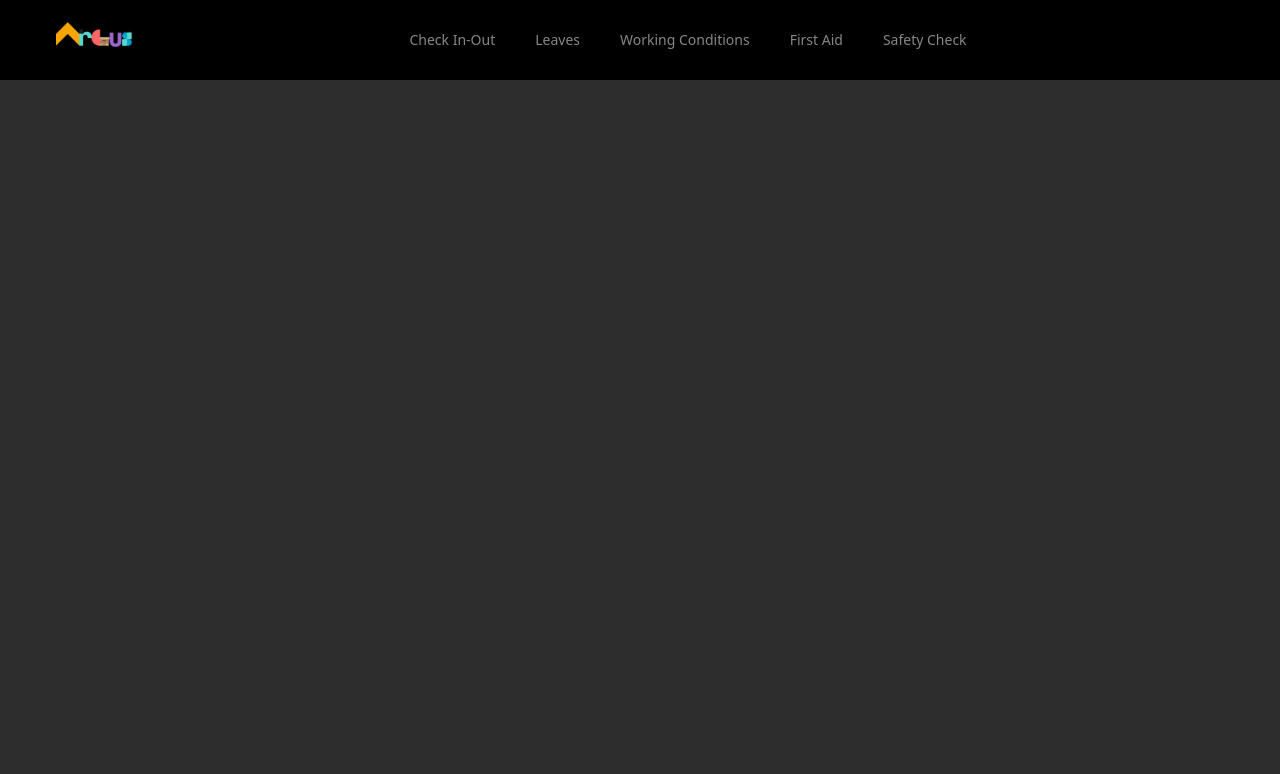
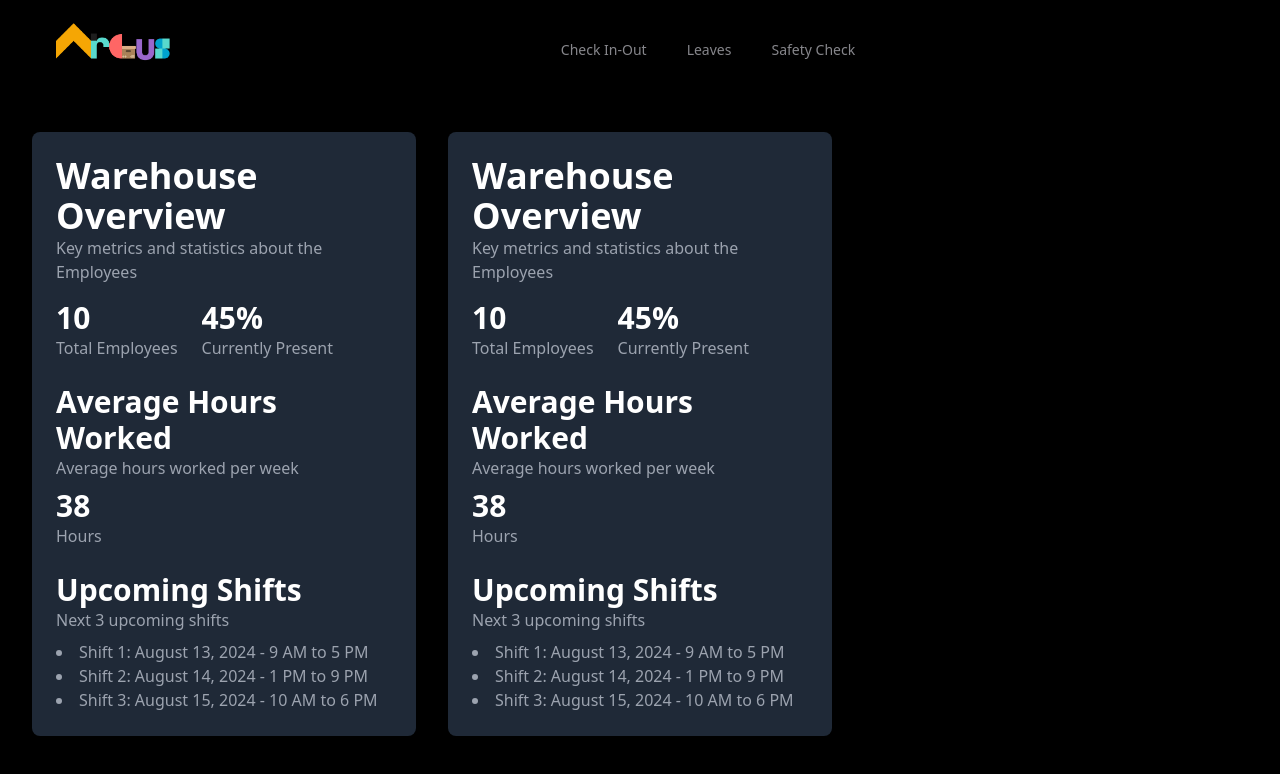
Before and after one commit to LakshaySharma10/Argus, a React (Vite) app in the folder admin-dashboard/: page /safety-check in a window 1280 px wide. Shown: the top 774 px of the page. Built offline with nearby package versions, Linux system fonts and the light colour scheme.

Commit message:
Setted up safetyCheck

```diff
--- a/admin-dashboard/src/App.jsx
+++ b/admin-dashboard/src/App.jsx
@@ -2,7 +2,7 @@ import React from 'react';
 import { BrowserRouter as Router, Route, Routes } from 'react-router-dom';
 import MainScreen from './components/Hero.jsx';
 import CheckInOutPage from './pages/CheckInOut.jsx';
-
+import { SafetyCheck }  from './pages/SafetyCheck.jsx';
 import Navbar from './components/navbar.jsx';
 import Leaves from './pages/leaves.jsx';
 
@@ -15,6 +15,7 @@ const App = () => {
           <Route path="/" element={<MainScreen />} />
           <Route path="/check-in-out" element={<CheckInOutPage />} />
           <Route path='/leaves' element={<Leaves/>} />
+          <Route path = 'safety-check' element = {<SafetyCheck/>}/>
         </Routes>
       </main>
     </Router>
--- a/admin-dashboard/src/components/Hero.jsx
+++ b/admin-dashboard/src/components/Hero.jsx
@@ -78,7 +78,6 @@ const MainScreen = () => {
   return (
     <div className="bg-black min-h-screen text-white p-8">
       <div className="grid grid-cols-3 gap-8">
-        {/* Warehouse Overview */}
         <div className="bg-gray-800 p-6 rounded-lg">
     <h2 className="text-4xl font-semibold">Warehouse Overview</h2>
     <p className="text-gray-400">Key metrics and statistics about the Employees</p>
--- a/admin-dashboard/src/components/navbar.jsx
+++ b/admin-dashboard/src/components/navbar.jsx
@@ -12,7 +12,7 @@ const Navbar = () => {
 
   return (
     <header className='w-full py-5 sm:px-10 px-5 flex justify-between items-center'>
-        <img src={logo} alt="Logo" width={80} height={30} className='ml-4'/>
+        <img src={logo} alt="Logo" width={120} height={50} className='ml-4'/>
         <nav className='flex w-full screen-max-width'>
             <div className='flex flex-1 justify-center max-sm:hidden'>
                 {navLists.map((nav, index) => (
--- a/admin-dashboard/src/constants/index.js
+++ b/admin-dashboard/src/constants/index.js
@@ -1 +1 @@
-export const navLists = ["Check In-Out", "Leaves", "Working Conditions", "First Aid","Safety Check"];
+export const navLists = ["Check In-Out", "Leaves","Safety Check"];
--- /dev/null
+++ b/admin-dashboard/src/pages/SafetyCheck.jsx
@@ -0,0 +1,86 @@
+export const SafetyCheck = () => {
+return (
+    <div className="bg-black min-h-screen text-white p-8">
+    <div className="grid grid-cols-3 gap-8">
+        <div className="bg-gray-800 p-6 rounded-lg">
+        <h2 className="text-4xl font-semibold">Warehouse Overview</h2>
+        <p className="text-gray-400">
+            Key metrics and statistics about the Employees
+        </p>
+        <div className="flex space-x-6 mt-4">
+            <div>
+                <h3 className="text-3xl font-bold">10</h3>
+                <p className="text-gray-400">Total Employees</p>
+            </div>
+            <div>
+                <h3 className="text-3xl font-bold">45%</h3>
+                <p className="text-gray-400">Currently Present</p>
+            </div>
+        </div>
+
+          {/* Average Hours Worked */}
+        <div className="mt-6">
+            <h3 className="text-3xl font-bold">Average Hours Worked</h3>
+            <p className="text-gray-400">Average hours worked per week</p>
+            <div className="mt-2">
+                <h3 className="text-3xl font-bold">38</h3>
+                <p className="text-gray-400">Hours</p>
+            </div>
+        </div>
+
+          {/* Upcoming Shifts */}
+        <div className="mt-6">
+            <h3 className="text-3xl font-bold">Upcoming Shifts</h3>
+            <p className="text-gray-400">Next 3 upcoming shifts</p>
+            <div className="mt-2">
+            <ul className="list-disc list-inside text-gray-400">
+                <li>Shift 1: August 13, 2024 - 9 AM to 5 PM</li>
+                <li>Shift 2: August 14, 2024 - 1 PM to 9 PM</li>
+                <li>Shift 3: August 15, 2024 - 10 AM to 6 PM</li>
+            </ul>
+            </div>
+        </div>
+        </div>
+        <div className="bg-gray-800 p-6 rounded-lg">
+            <h2 className="text-4xl font-semibold">Warehouse Overview</h2>
+            <p className="text-gray-400">
+            Key metrics and statistics about the Employees
+            </p>
+        <div className="flex space-x-6 mt-4">
+            <div>
+                <h3 className="text-3xl font-bold">10</h3>
+                <p className="text-gray-400">Total Employees</p>
+            </div>
+            <div>
+                <h3 className="text-3xl font-bold">45%</h3>
+                <p className="text-gray-400">Currently Present</p>
+            </div>
+        </div>
+
+          {/* Average Hours Worked */}
+        <div className="mt-6">
+            <h3 className="text-3xl font-bold">Average Hours Worked</h3>
+            <p className="text-gray-400">Average hours worked per week</p>
+            <div className="mt-2">
+                <h3 className="text-3xl font-bold">38</h3>
+                <p className="text-gray-400">Hours</p>
+            </div>
+        </div>
+
+          {/* Upcoming Shifts */}
+        <div className="mt-6">
+            <h3 className="text-3xl font-bold">Upcoming Shifts</h3>
+            <p className="text-gray-400">Next 3 upcoming shifts</p>
+            <div className="mt-2">
+            <ul className="list-disc list-inside text-gray-400">
+                <li>Shift 1: August 13, 2024 - 9 AM to 5 PM</li>
+                <li>Shift 2: August 14, 2024 - 1 PM to 9 PM</li>
+                <li>Shift 3: August 15, 2024 - 10 AM to 6 PM</li>
+            </ul>
+            </div>
+        </div>
+        </div>
+    </div>
+    </div>
+    );
+};
```
